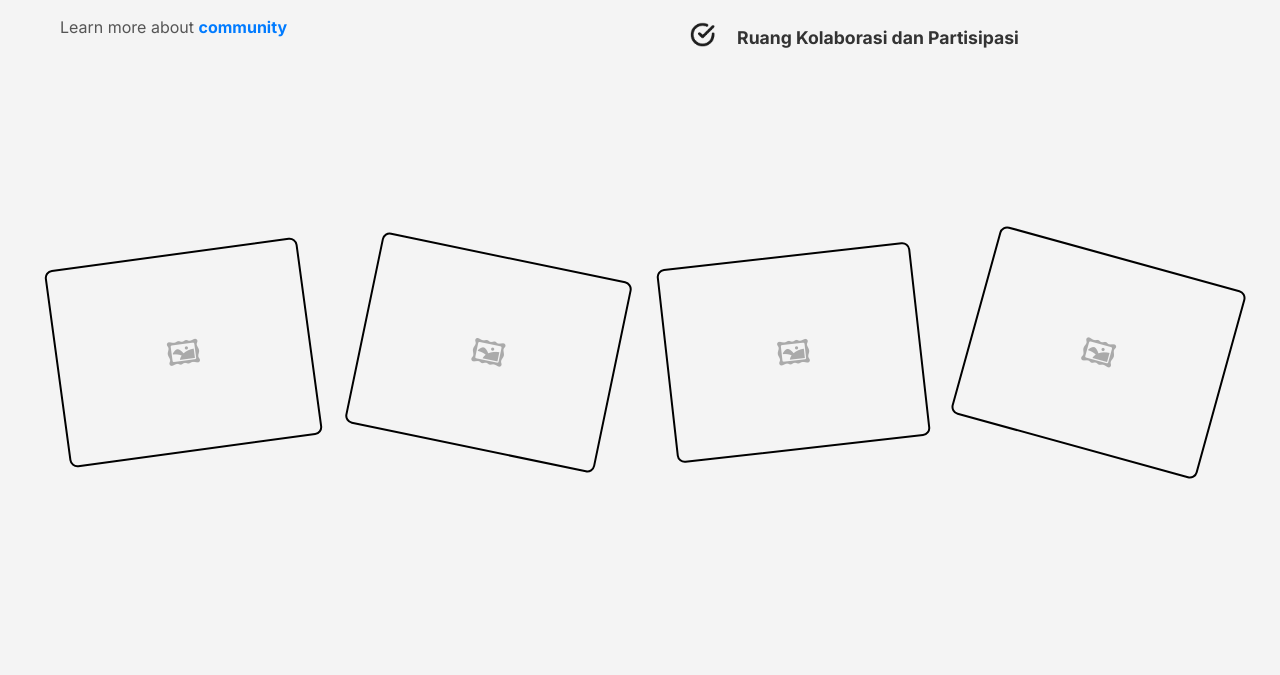
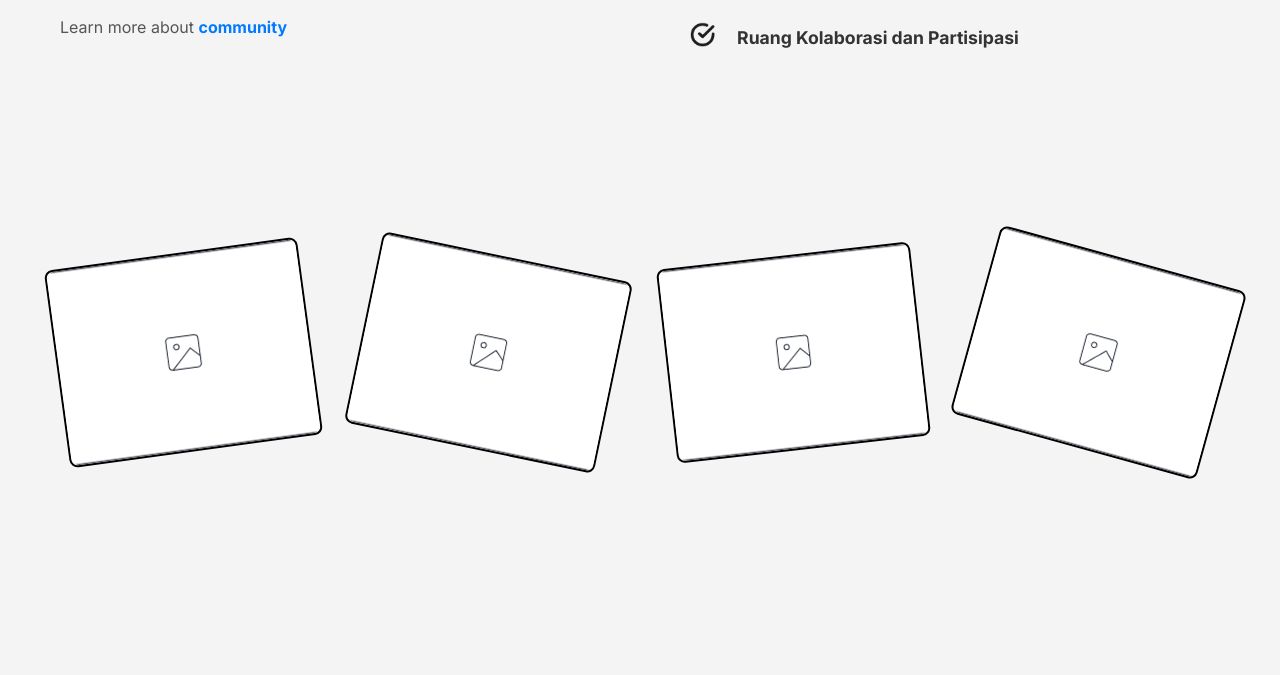
Before and after one commit to arru-tech/app-luar-sekolah, a PHP site: page / in a window 1280 px wide. Shown: the part 921-1596 px from the top of the page. Run offline with PHP 8.4, Linux system fonts and the light colour scheme.

Commit message:
Update bagian benefit

```diff
--- a/component/benefit.php
+++ b/component/benefit.php
@@ -24,11 +24,20 @@
             </div>
 
             <div class="images">
-                <div class="image-box-1"></div>
-                <div class="image-box-2"></div>
-                <div class="image-box-3"></div>
-                <div class="image-box-4"></div>
+                <div class="image-box-1">
+                    <img src="img/hero-file.png" alt="Gambar 1" />
+                </div>
+                <div class="image-box-2">
+                    <img src="img/hero-file.png" alt="Gambar 2" />
+                </div>
+                <div class="image-box-3">
+                    <img src="img/hero-file.png" alt="Gambar 3" />
+                </div>
+                <div class="image-box-4">
+                    <img src="img/hero-file.png" alt="Gambar 4" />
+                </div>
             </div>
+
         </div>
     </div>
 </body>
--- a/css/benefit.css
+++ b/css/benefit.css
@@ -80,11 +80,11 @@
     padding: 0px 20px;
     align-self: stretch;
     grid-row: 2fr;
-    grid-column: 1/ span 2;
+    grid-column: 1 / span 2;
     align-items: center;
-    justify-content: center; /* Menjaga posisi gambar di tengah */
+    justify-content: center;
     gap: 50px;
-    margin-top: 20px; /* Menambahkan jarak dari elemen sebelumnya */
+    margin-top: 20px;
     /* background-color: rgb(106, 0, 255); */
   }
 
@@ -99,11 +99,7 @@
     align-items: center;
   }
 
-  .image-box-1::before {
-    content: "🖼";
-    font-size: 2rem;
-    color: #aaa;
-  }
+
   .image-box-2 {
     width: 251px;
     height: 191px;
@@ -115,11 +111,8 @@
     align-items: center;
   }
 
-  .image-box-2::before {
-    content: "🖼";
-    font-size: 2rem;
-    color: #aaa;
-  }
+
+
   .image-box-3 {
     width: 251px;
     height: 191px;
@@ -131,11 +124,7 @@
     align-items: center;
   }
 
-  .image-box-3::before {
-    content: "🖼";
-    font-size: 2rem;
-    color: #aaa;
-  }
+
   .image-box-4 {
     width: 251px;
     height: 191px;
@@ -146,9 +135,12 @@
     justify-content: center;
     align-items: center;
   }
-
-  .image-box-4::before {
-    content: "🖼";
-    font-size: 2rem;
-    color: #aaa;
+  .image-box-1 img,
+  .image-box-2 img,
+  .image-box-3 img,
+  .image-box-4 img {
+      width: 100%;
+      height: 100%;
+      object-fit: cover; /* Sesuaikan ukuran gambar tanpa merusak proporsi */
+      border-radius: 8px;
   }
```
